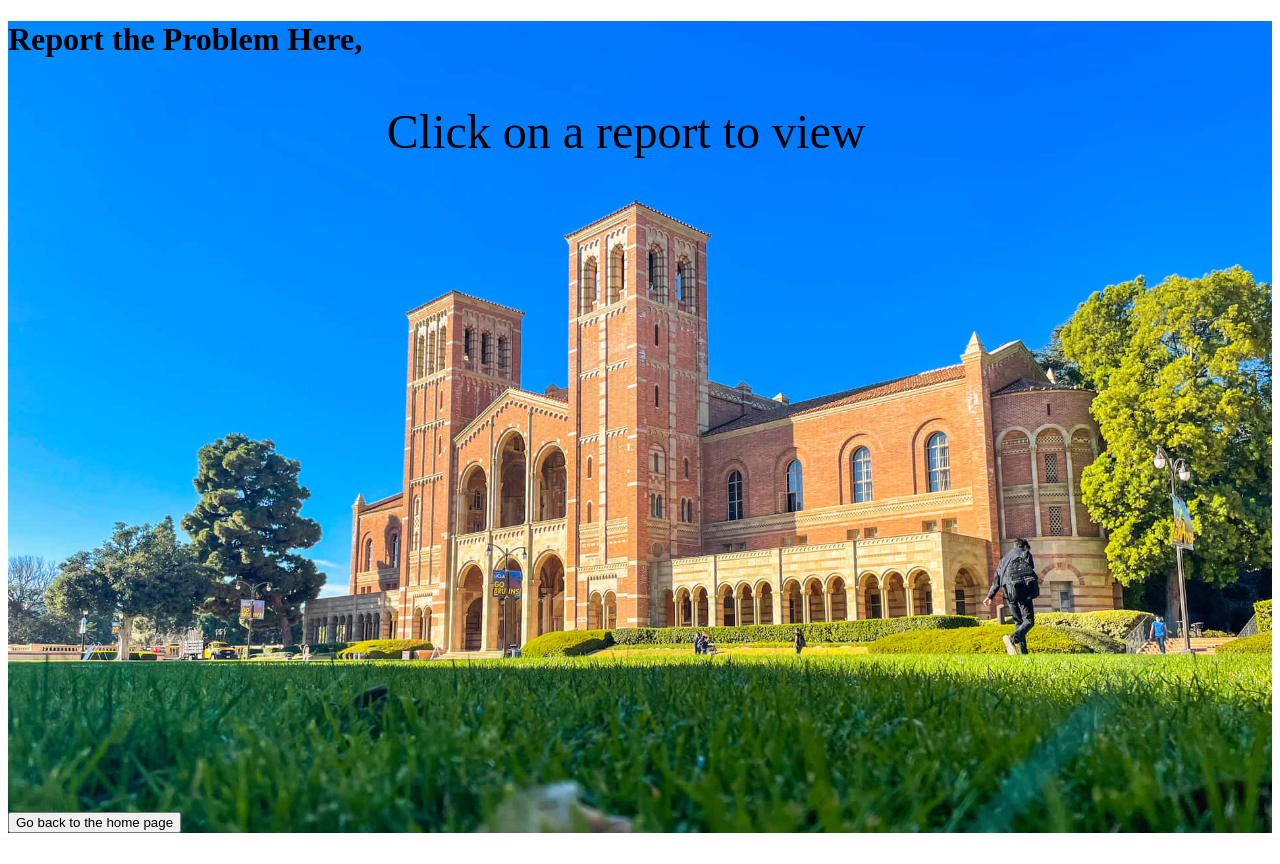
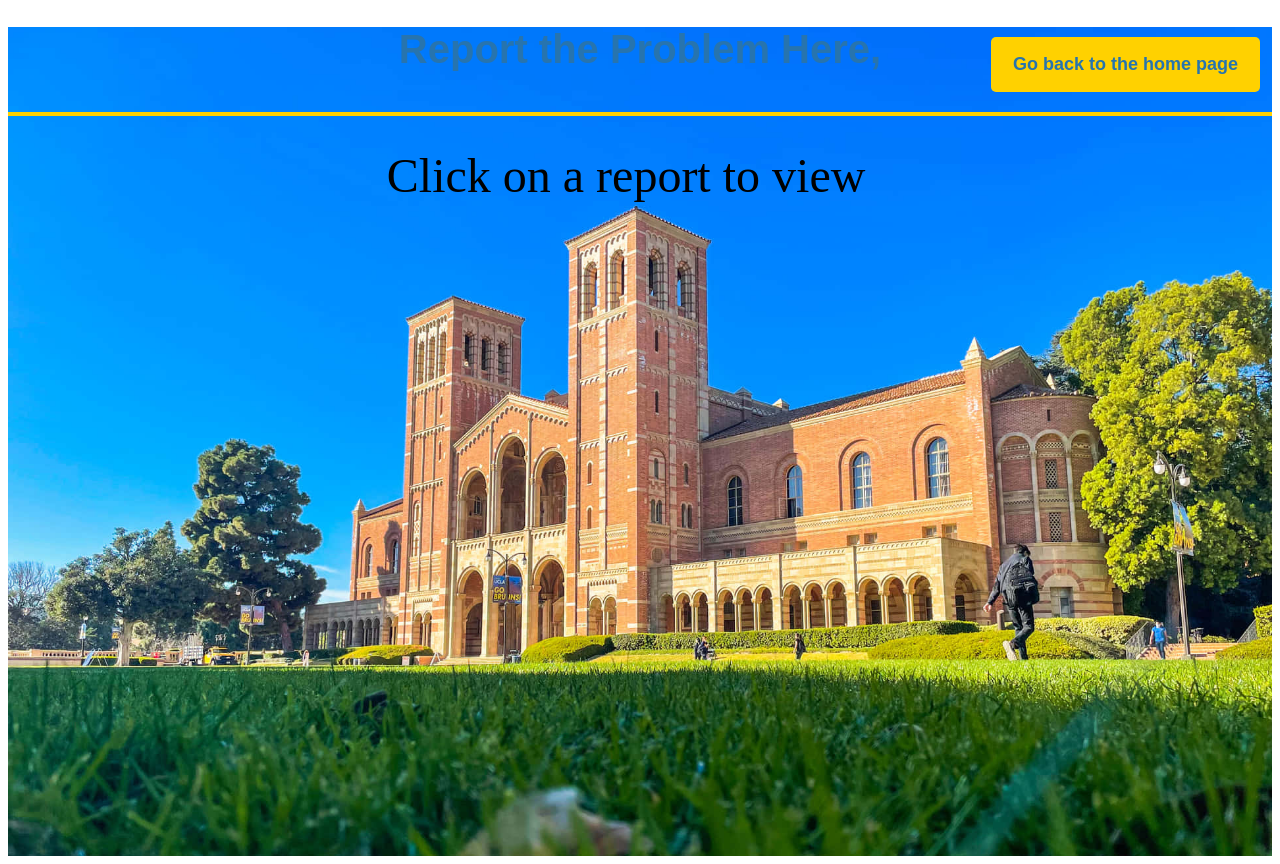
Before and after one commit to jiayini1119/Laundry-Room-Maintenance-Portal, a React (Create React App) app in the folder frontend/: page /home/report in a window 1280 px wide. Shown: the top 864 px of the page. Before the commit the page ends 841 px from the top, so only its background shows below. Built offline with nearby package versions, Linux system fonts and the light colour scheme; no server answers.

Commit message:
change format of report page
change style of "go back button"
add hr under title

```diff
--- a/frontend/src/components/GoBack.js
+++ b/frontend/src/components/GoBack.js
@@ -17,7 +17,7 @@ const GoBack = () => {
   }
 
   return(
-    <button className='navButton' onClick = {handleClick}> Go back to the home page </button>
+    <button className='goBack' onClick = {handleClick}> Go back to the home page </button>
   )
 }
 export default GoBack;
--- a/frontend/src/components/HeaderFeatures.css
+++ b/frontend/src/components/HeaderFeatures.css
@@ -103,3 +103,28 @@ hr {
   font-family: Arial, Helvetica, sans-serif;
   text-align: center;
 }
+
+.goBack{
+  background-color: #FFD100;
+  color: #2774AE;
+  padding: 17px 22px;
+  border: none;
+  border-radius: 5px;
+  cursor: pointer;
+  margin-top: 20px !important;
+  font-size: large;
+  font-weight: bold;
+  font-family: Arial, Helvetica, sans-serif;
+  text-align: center;
+  display: block;
+  margin: 0 auto;
+  position: absolute;
+  top: 9%;
+  right: 20px;
+  transform: translate(0, -100%);
+}
+
+.goBack:hover{
+  background-color: #2774AE;
+  color:#FFD100;
+}
--- a/frontend/src/components/Report.js
+++ b/frontend/src/components/Report.js
@@ -4,6 +4,7 @@ import GoBack from "./GoBack";
 import Box from '@mui/material/Box';
 import MyChats from "./MyChats";
 import  ChatBox  from "./ChatBox";
+import "./HeaderFeatures.css";
 
 
 const Report = () => {
@@ -29,19 +30,16 @@ const Report = () => {
         <MyChats/>
         <ChatBox/>
       </Box>
-
-      <br />
-      <br />
-      <br />
       <GoBack />
     </div>
   );
   else{
     return (
       <div className='reportheader'>
-        <h1 className="reporttitle">
+        <h1 className="hometitle">
           {"Report the Problem Here"}, {id}
         </h1>
+        <hr/>
         <Box
           sx={{
             width: '100%',
```
